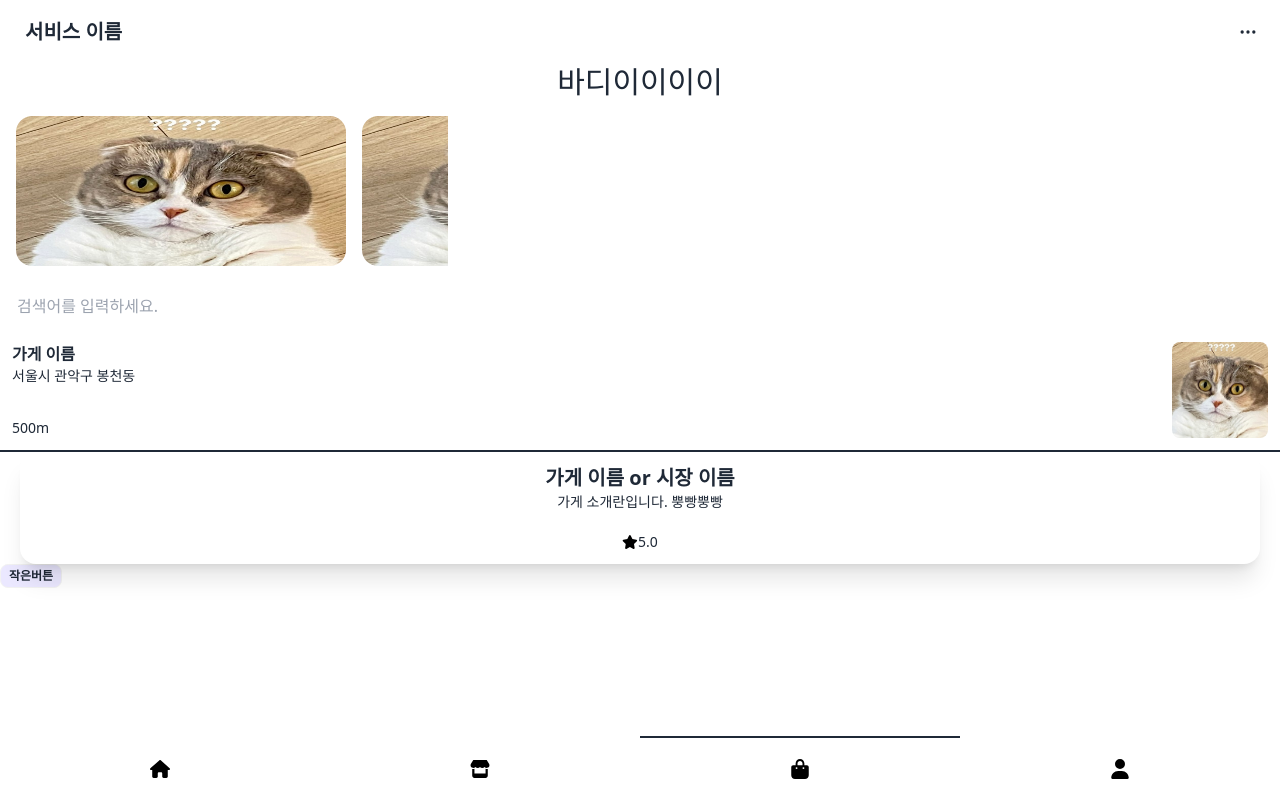
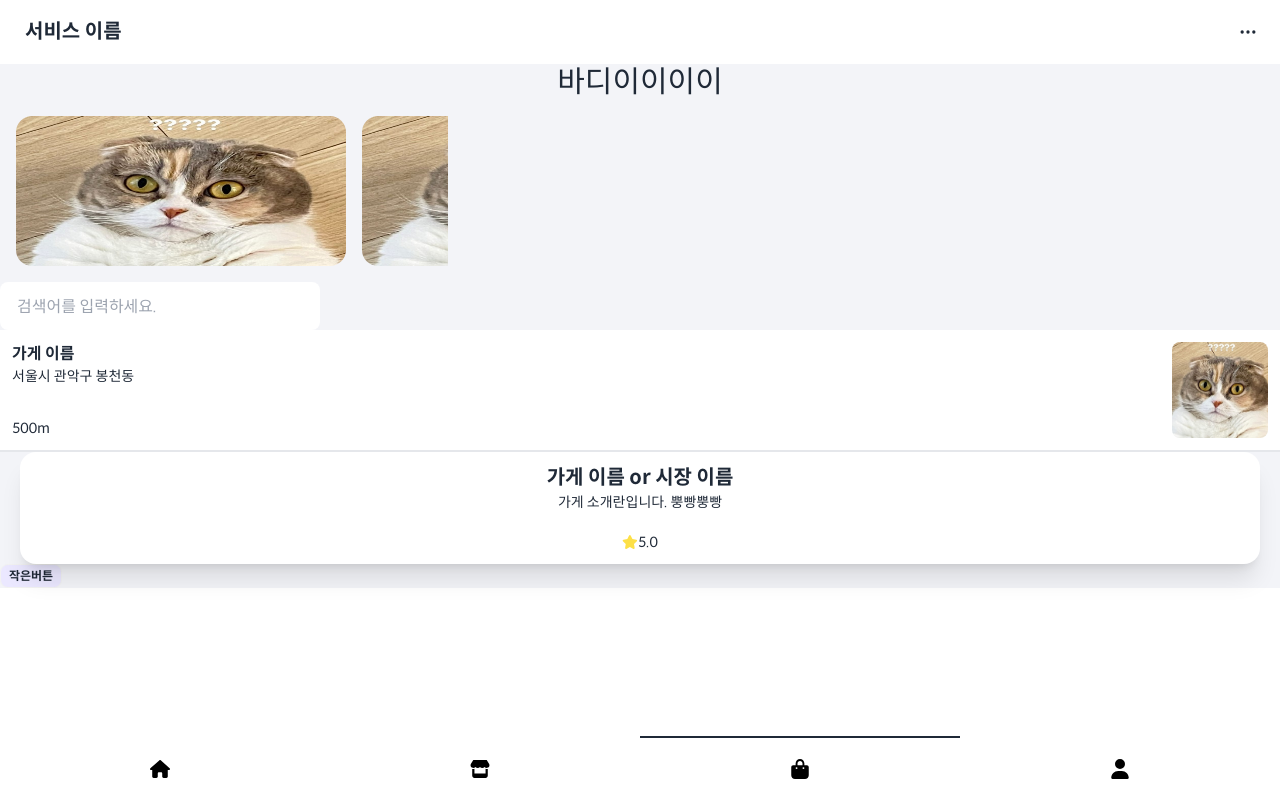
Before and after one commit to ZZOL-zzol/sizzang, a React (Create React App) app in the folder frontend/: page / in a window 1280 px wide. Built offline with nearby package versions, Linux system fonts and the light colour scheme; the HTML template or start-up script is replaced by a standard one.

Commit message:
:sparkles: feat:전체 폰트 적용, 커스텀 컬러 추가 - 기본 폰트 Spoqa Han Sans로 변경 - 기존 tailwindcss 컬러 사용 위한 color 팔레트 추가. 이름 변경

```diff
--- a/frontend/src/index.css
+++ b/frontend/src/index.css
@@ -38,10 +38,18 @@
     url('./fonts/SpoqaHanSansNeo-Thin.ttf') format('truetype');
 }
 
+@font-face {
+    font-family: 'EnvironmentR';
+    src: url('https://cdn.jsdelivr.net/gh/projectnoonnu/noonfonts_2206-02@1.0/EnvironmentR.woff2')
+      format('woff2');
+    font-weight: normal;
+    font-style: normal;
+  }
+
 body {
-
+    font-family : 'Spoqa Han Sans'
 }
 
 code {
 
-}
+  }
--- a/frontend/src/views/MainPage.js
+++ b/frontend/src/views/MainPage.js
@@ -8,7 +8,7 @@ import SmallButton from '../components/common/SmallButton';
 
 const MainPage = () => {
   return (
-    <div className="App flex flex-col text-3xl h-full w-full bg-gray-100">
+    <div className="App flex flex-col text-3xl h-full w-full bg-background-fill">
       <Header/>
       <div className='flex flex-col flex-grow'>바디이이이이
       <Carousel></Carousel>
--- a/frontend/tailwind.config.js
+++ b/frontend/tailwind.config.js
@@ -1,19 +1,59 @@
 /** @type {import('tailwindcss').Config} */
+const colors = require('tailwindcss/colors');
+
 module.exports = {
   content: ["./src/**/*.{html,js}"],
   theme: {
+    extend: {
+      margin: {
+        center: '0 auto',
+      },
+      fontFamily: {
+        environmentR: ['EnvironmentR'],
+        spoqa : ['Spoqa Han Sans Neo'],
+      },
+    },
     colors: {
+
+      transparent: 'transparent',
+      current: 'currentColor',
+      black: colors.black,
+      white: colors.white,
+      gray: colors.gray,
+      emerald: colors.emerald,
+      indigo: colors.indigo,
+      yellow: colors.yellow,
+      slate: colors.slate,
+      zinc: colors.zinc,
+      neutral: colors.neutral,
+      stone: colors.stone,
+      red: colors.red,
+      orange: colors.orange,
+      amber: colors.amber,
+      lime: colors.lime,
+      green: colors.green,
+      teal: colors.teal,
+      cyan: colors.cyan,
+      sky: colors.sky,
+      blue: colors.blue,
+      violet: colors.violet,
+      fuchsia: colors.fuchsia,
+      pink: colors.pink,
+      rose: colors.rose,
       'primary': '#277CE0',
+      'primary-container': '#D5F1FF',
+      'secondary' : '#5954A8',
       'secondary-container': '#EBE8FF',
-      'gray': '#787D85',
-      'midgray': '#DCE1E9',
-      'whitegray': '#F3F4F8',
-      'white': '#FFFFFF',
+      'surface' : '#001B2A',
+      'outline': '#787D85',
+      'outline-container' : '#DCE1E9',
+      'error' : '#C21B43',
+      'error-container' : '#FCD5DA',
+      'background-fill' : '#F3F4F8',
     },
-    fontFamily: {
-      spoqa: ['Spoqa Han Sans', 'spoqa'],
-    },
-    extend: {},
+    // fontFamily: {
+    //   spoqa: ['Spoqa Han Sans', 'spoqa'],
+    // },
   },
   plugins: [require("daisyui")],
 }
```
